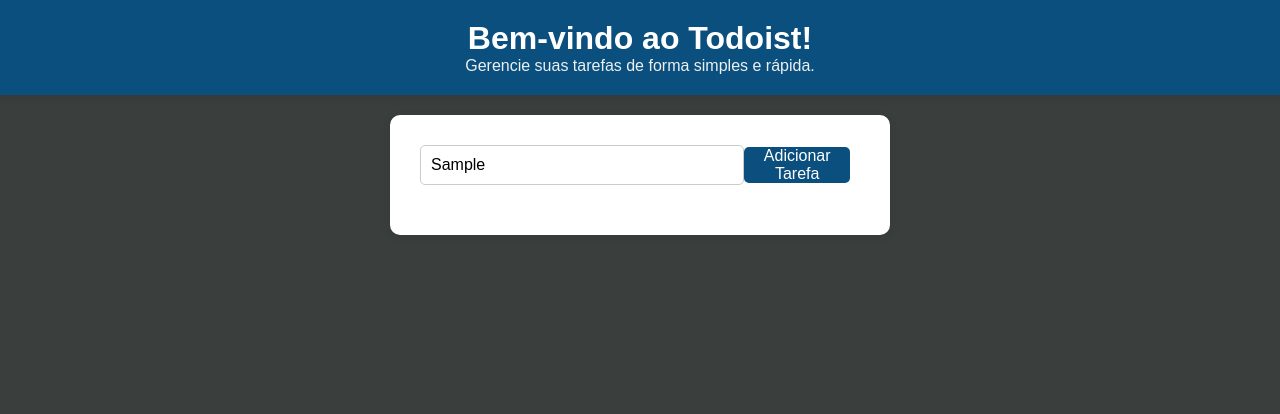
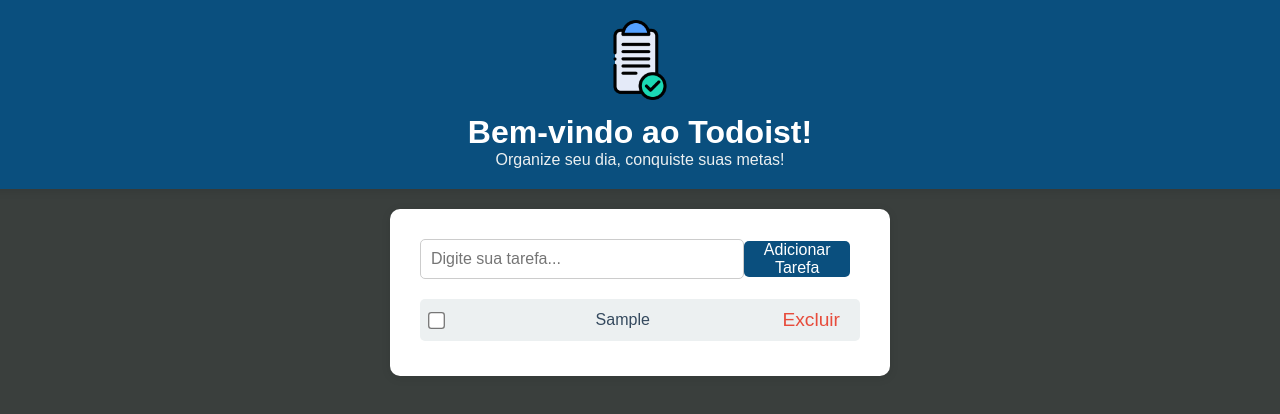
Before and after one commit to Allan-Maia/Todolist, a plain HTML site: page index.html in a window 1280 px wide. Both pictures are taken after typing "Sample" into the empty fields and a click on the button "Adicionar Tarefa". Shown: the top 414 px of the page. Drawn offline with Linux system fonts and the light colour scheme.

Commit message:
Update index.html

```diff
--- a/index.html
+++ b/index.html
@@ -8,8 +8,9 @@
 </head>
 <body>
     <header>
+        <img src="img/lista-de-tarefas.png" alt="logo">
         <h1>Bem-vindo ao Todoist!</h1>
-        <p>Gerencie suas tarefas de forma simples e rápida.</p>
+        <p>Organize seu dia, conquiste suas metas!</p>
     </header>
 
     <div class="container">
@@ -24,5 +25,53 @@
     </div>
 
 
+    <script>
+        // Referências aos elementos
+        const addTaskBtn = document.getElementById("addTaskBtn");
+        const taskInput = document.getElementById("taskInput");
+        const taskList = document.getElementById("taskList");
+
+        // Função para adicionar uma tarefa
+        function addTask() {
+            const taskText = taskInput.value.trim();
+            if (taskText === "") {
+                alert("Por favor, digite uma tarefa.");
+                return;
+            }
+
+            const li = document.createElement("li");
+            li.innerHTML = `
+                <input type="checkbox" class="taskCheckbox" />
+                <span class="task-text">${taskText}</span>
+                <button class="deleteBtn">Excluir</button>
+            `;
+
+            // Marcar tarefa como concluída
+            const checkbox = li.querySelector(".taskCheckbox");
+            checkbox.addEventListener("change", function () {
+                li.classList.toggle("completed", checkbox.checked);
+            });
+
+            // Excluir tarefa
+            const deleteBtn = li.querySelector(".deleteBtn");
+            deleteBtn.addEventListener("click", function () {
+                taskList.removeChild(li);
+            });
+
+            taskList.appendChild(li);
+            taskInput.value = "";  // Limpar o campo de entrada
+        }
+
+        // Adicionar a tarefa quando clicar no botão
+        addTaskBtn.addEventListener("click", addTask);
+
+        // Adicionar tarefa ao pressionar Enter
+        taskInput.addEventListener("keypress", function (e) {
+            if (e.key === "Enter") {
+                addTask();
+            }
+        });
+    </script>
+
 </body>
 </html>
```
